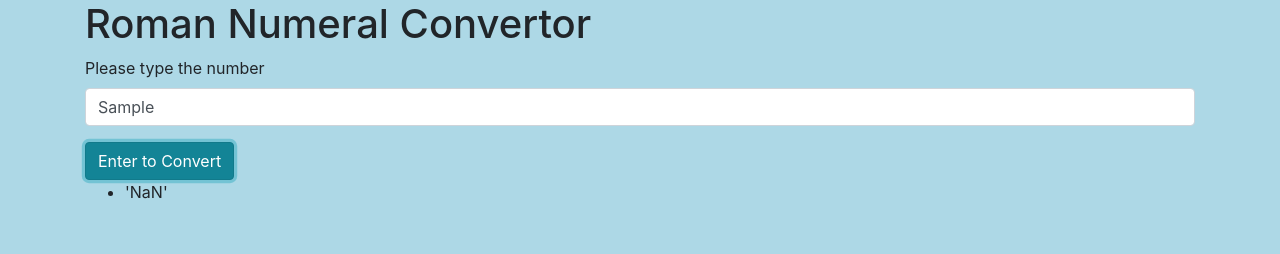
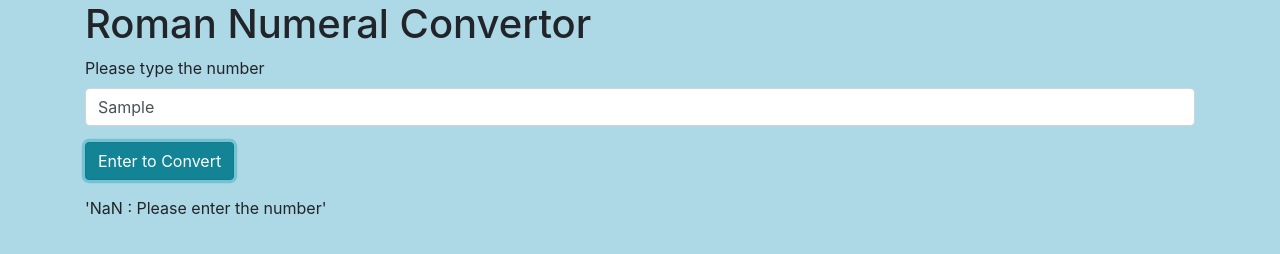
Before and after one commit to keidsiri/roman-numeral-convertor, a plain HTML site: page index.html in a window 1280 px wide. Both pictures are taken after typing "Sample" into the empty fields and a click on the button "Enter to Convert". Drawn offline with Linux system fonts and the light colour scheme.

Commit message:
Adding
Co-authored-by: Matt Casperson <mc.casperson@gmail.com>

```diff
--- a/index.html
+++ b/index.html
@@ -21,7 +21,8 @@
 
       <button type="submit" class="btn btn-info">Enter to Convert</button>
     </form>
-    <ul></ul>
+    <ul ></ul>
+    <div id="output"></div>
   </div>
 </body>
 </html>
--- a/js/scripts.js
+++ b/js/scripts.js
@@ -1,6 +1,6 @@
 function romanNumerals(number) {
   if (!parseInt(number)) {
-    return "'NaN'";
+    return "'NaN : Please enter the number'";
   }
   if (parseInt(number) > 3999) {
     return "'Too Big'";
@@ -58,10 +58,11 @@ $(document).ready(function() {
       outputArr.push(romanNumerals(element));
     });
 
-    $("ul").empty();
+    // $("ul").empty();
+    $("#output").text(outputArr)
 
-    outputArr.forEach(function(number) {
-      $("ul").append("<li>" + number + "</li>");
-    });
+    // outputArr.forEach(function(number) {
+    //   $("ul").append("<li>" + number + "</li>");
+    // });
   });
 });
```
